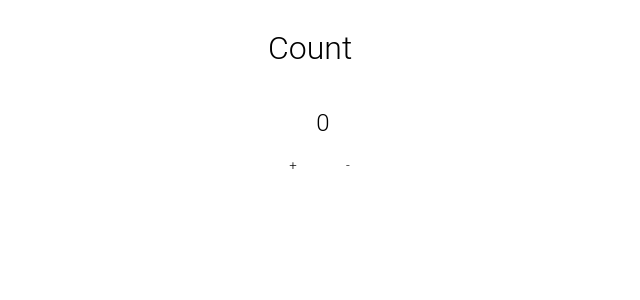
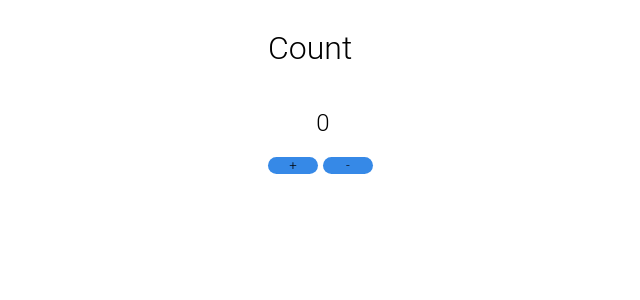
Before and after one commit to drodionov0/clickerredux, a React (Create React App) app: page / in a window 1280 px wide. Shown: the top 300 px of the page, without its empty margins (317-957 px from the left). Built offline with nearby package versions, Linux system fonts and the light colour scheme.

Commit message:
new vesrion

```diff
--- a/src/styles/clicker.module.css
+++ b/src/styles/clicker.module.css
@@ -22,5 +22,4 @@
     border-radius: 30px;
     width: 50px;
     margin-right: 5px;
-    background: white;
 }
```
